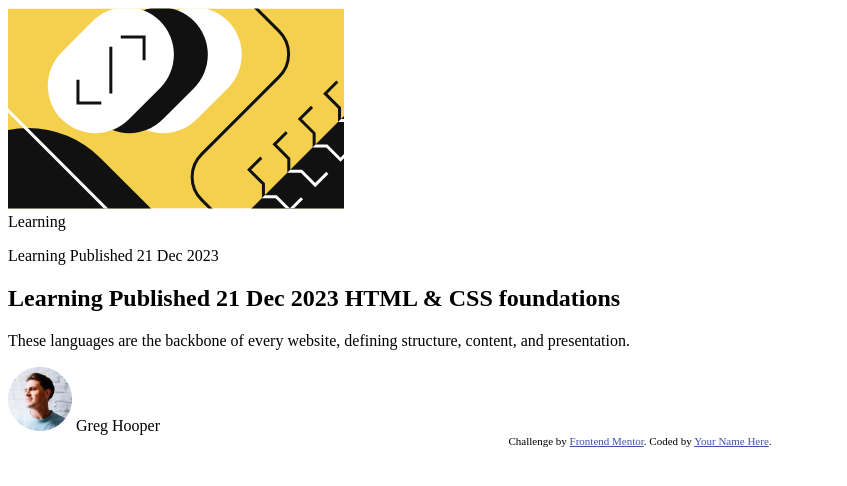
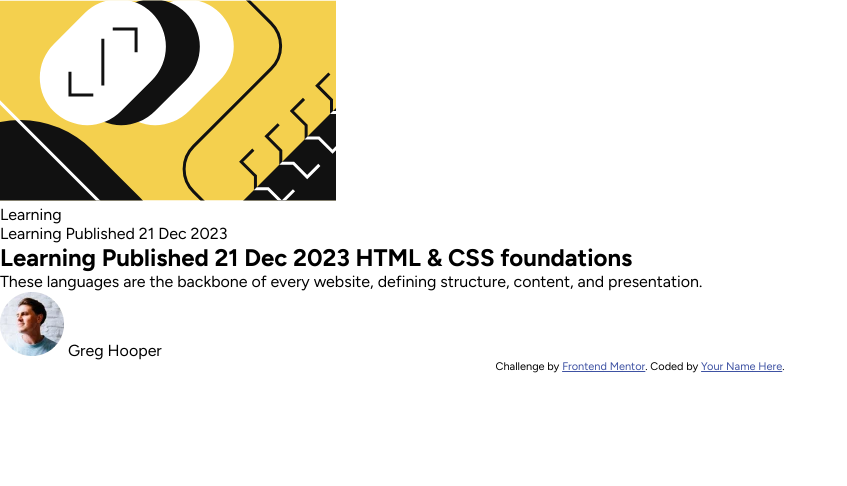
Before and after one commit to pedrohfidg/blog-preview-card, a plain HTML site: page index.html in a window 1280 px wide. Shown: the whole page, without its empty margins (0-847 px from the left). Drawn offline with Linux system fonts and the light colour scheme.

Commit message:
Add base styles and CSS reset

```diff
--- /dev/null
+++ b/css/styles.css
@@ -0,0 +1,13 @@
+* {
+  margin: 0;
+  padding: 0;
+  box-sizing: border-box;
+  font-family: "Figtree", sans-serif;
+}
+
+:root {
+  --primary-background: #f4d04e;
+  --card-background: #ffffff;
+  -gray-900: #111111;
+  --gray-500: #6b6b6b;
+}
--- a/index.html
+++ b/index.html
@@ -13,6 +13,15 @@
     />
 
     <title>Frontend Mentor | Blog preview card</title>
+
+    <link rel="stylesheet" href="./css/styles.css" />
+
+    <link rel="preconnect" href="https://fonts.googleapis.com" />
+    <link rel="preconnect" href="https://fonts.gstatic.com" crossorigin />
+    <link
+      href="https://fonts.googleapis.com/css2?family=Figtree:ital,wght@0,300..900;1,300..900&display=swap"
+      rel="stylesheet"
+    />
 
     <!-- Feel free to remove these styles or customise in your own stylesheet 👍 -->
     <style>
```
